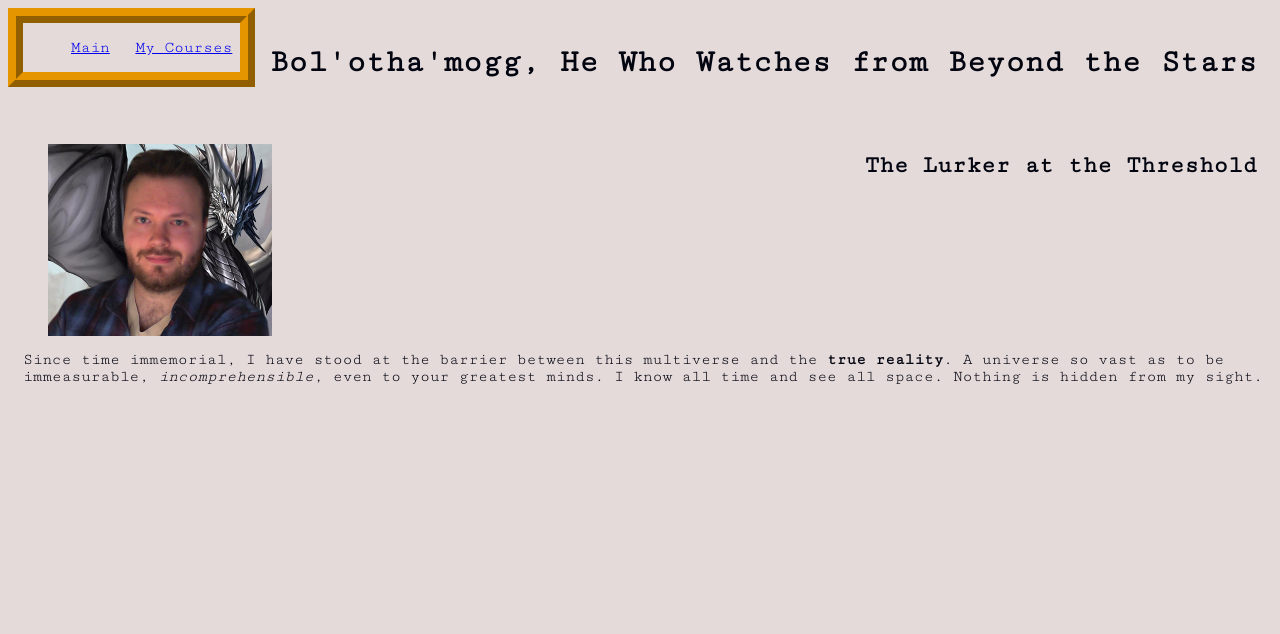
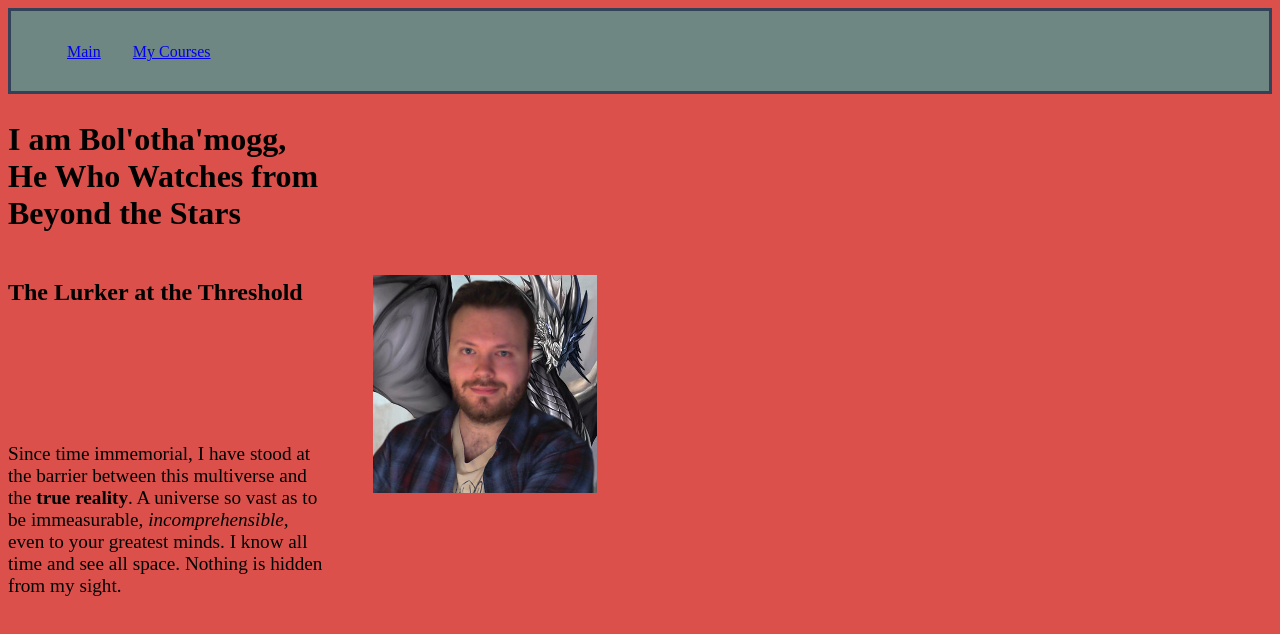
Before and after one commit to azhes/lab-week-8, a plain HTML site: page pages/about.html in a window 1280 px wide. Drawn offline with Linux system fonts and the light colour scheme; files that its build step writes are made by us from their sources.

Commit message:
format nav menu with flexbox and about me page with css grid

```diff
--- a/CSS/styles.css
+++ b/CSS/styles.css
@@ -1,75 +1,57 @@
-* {
-    background-color: #E5DADA;
-    font-family: 'Cutive Mono', monospace;
+body {
+    background-color: #db504a
 }
 
-h1 {
-    color: #02040F;
+header {
+    height: 5rem;
+    background-color: #6e8783;
+    top: 0;
+    border: 3px #334259 solid;
 }
 
-h2 {
-    color: #02040F
+nav {
+    display: flex;
+    justify-content: flex-start;
+    align-items: center;
 }
 
-p {
-    color: #02040F
+.navopt {
+    display: flex;
+    list-style: none;
 }
 
-.crumbs {
-    color: #002642;
-    border: 4mm ridge #E59500;
-    font-family: 'Cutive Mono', monospace;
-    float: left;
+.navitem {
+    padding: 1rem;
 }
 
-.crumbs {
-    padding: 0px;
-    text-decoration: none;
-    position: fixed;
-    z-index: 100;
+.navitem:hover {
+    background-color: #edddd0
 }
 
-.crumb {
-    display: inline;
-    padding: 8px;
-    text-align: center;
-    padding: 6px 8px;
+a:visited {
+    color: #334259
 }
 
-.crumb:hover {
-    background-color: #002642;
+.about {
+    display: grid;
+    grid-template-columns: 20rem 20rem;
+    grid-template-rows: 10rem 10rem;
+    gap: 5px;
 }
 
-#courselist {
-    color: #002642;
-    border: 4mm ridge #E59500;
-    font-family: 'Cutive Mono', monospace;
-    position: absolute;
-    top: 8rem
+.title {
+    font-size: 2rem;
 }
 
-.floating1 {
-    clear: both;
-    float: right;
-    padding: 15px;
+.subtitle {
+    grid-row: 2;
 }
 
-.floating2 {
-    clear: both;
-    float: right;
-    padding: 15px;
+.abouttext {
+    grid-row: 3;
+    font-size: 1.2rem;
 }
 
-.floating3 {
-    clear: both;
-    float: left;
-    padding: 15px;
-    position: absolute;
-    top: 20rem;
+.image {
+    grid-row: 2;
 }
-.image {
-    height: 2rem;
-    width: 2rem;
-    position: absolute;
-    top: 8rem;
-}
--- a/pages/about.html
+++ b/pages/about.html
@@ -7,25 +7,29 @@
     <title>Document</title>
     <link rel="preconnect" href="https://fonts.gstatic.com">
     <link href="https://fonts.googleapis.com/css2?family=Cutive+Mono&display=swap" rel="stylesheet">
-    <link rel="stylesheet" href="CSS/styles.css">
+    <link rel="stylesheet" href="../CSS/styles.css">
 
 </head>
 <body>
-    <nav class="crumbs">
-        <ol>
-            <li class="crumb"><a href="../index.html">Main</a></li>
-            <li class="crumb"><a href="courses.html">My Courses</a></li>
-        </ol>
-    </nav>
-    <figure class="image">
-    <img src="../images/me.png" alt="this is a picture of me">
-    </figure>
-    <h1 class="floating1">I am Bol'otha'mogg, He Who Watches from Beyond the Stars</h1>
-    <h2 class="floating2">The Lurker at the Threshold</h2>
-    <p class="floating3">Since time immemorial, I have stood at the barrier between this multiverse
-        and the <strong>true reality</strong>. A universe so vast as to be immeasurable,
-        <em>incomprehensible</em>, even to your greatest minds. I know all time and see
-        all space. Nothing is hidden from my sight.
-    </p>
+    <header>
+        <nav>
+            <ul class="navopt">
+                <li class="navitem"><a href="../index.html">Main</a></li>
+                <li class="navitem"><a href="courses.html">My Courses</a></li>
+            </ul>
+        </nav>
+    </header>
+    <article class="about">
+        <h1 class="title">I am Bol'otha'mogg, He Who Watches from Beyond the Stars</h1>
+        <h2 class="subtitle">The Lurker at the Threshold</h2>
+        <p class="abouttext">Since time immemorial, I have stood at the barrier between this multiverse
+            and the <strong>true reality</strong>. A universe so vast as to be immeasurable,
+            <em>incomprehensible</em>, even to your greatest minds. I know all time and see
+            all space. Nothing is hidden from my sight.
+        </p>
+        <figure class="image">
+            <img src="../images/me.png" alt="this is a picture of me">
+        </figure>
+    </article>
 </body>
 </html>
```
Also changed, not shown: index.html (+8 -7 lines), pages/courses.html (+9 -7 lines).
